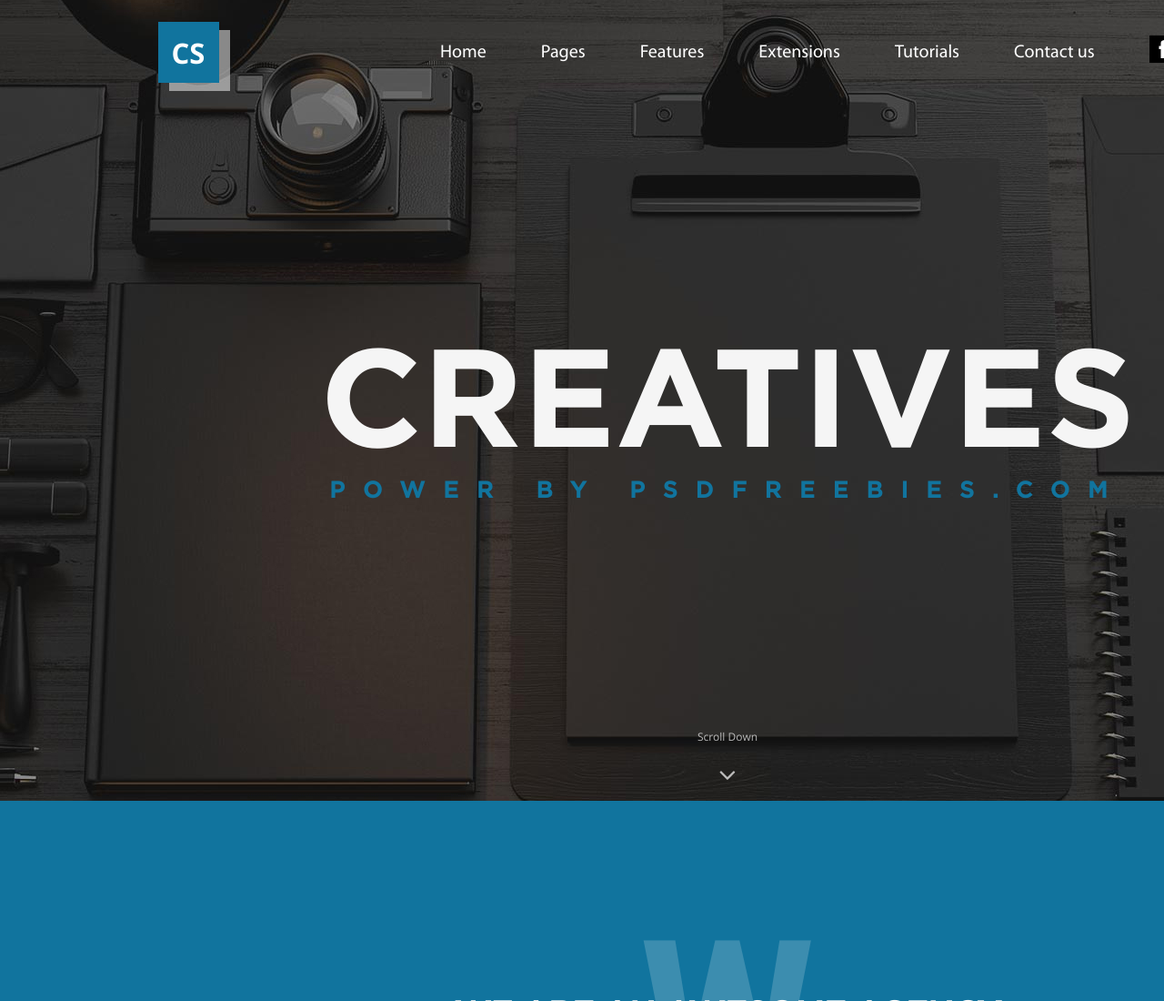
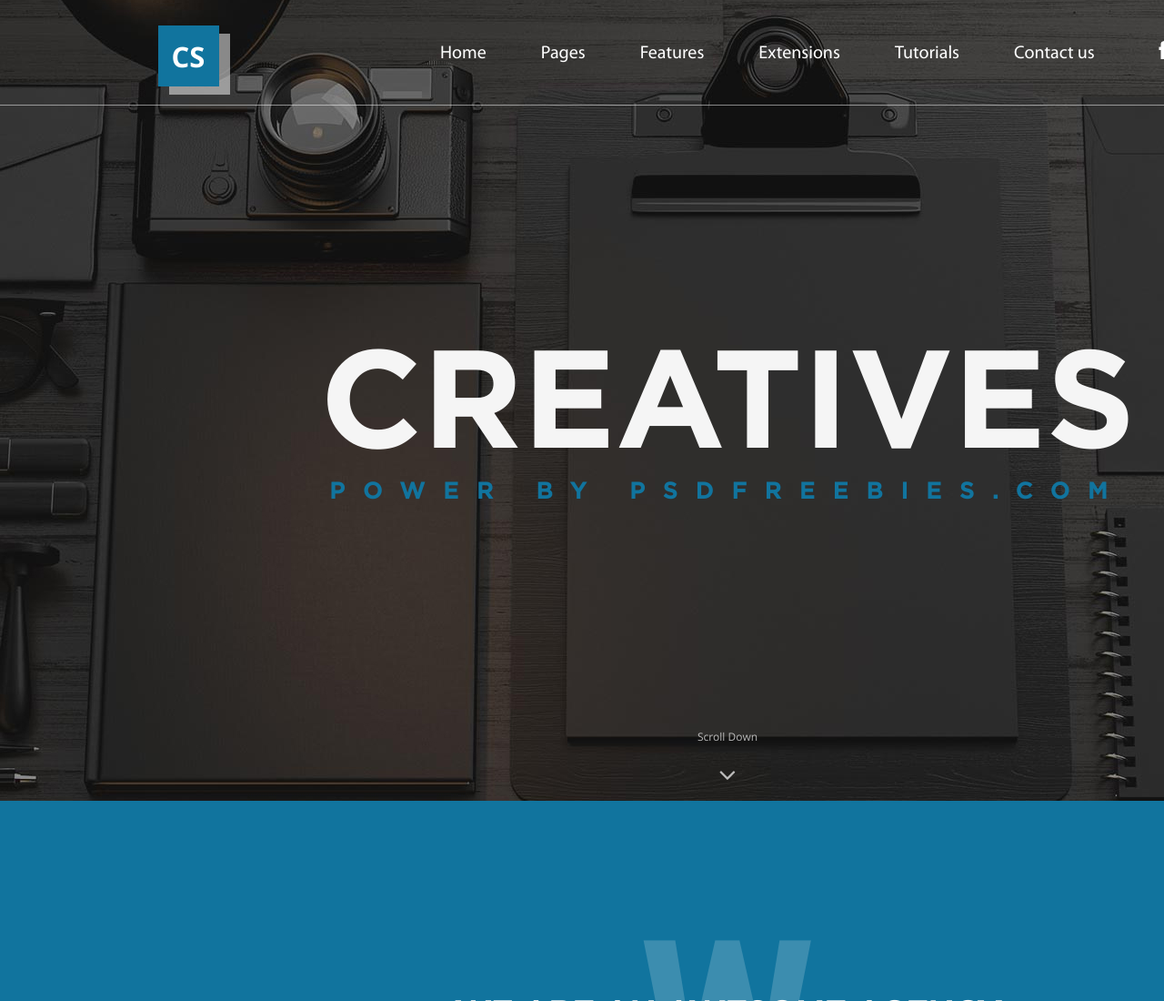
Before and after one commit to Athos627/project_1, a website: page index.html in a window 1280 px wide. Shown: the top 1100 px of the page at 91% size. Drawn offline with nearby package versions, Linux system fonts and the light colour scheme.

Commit message:
changed menu

```diff
--- a/index.html
+++ b/index.html
@@ -14,17 +14,17 @@
 
             <div class="nav">
                 <ul>
-                    <li>Home</li>
-                    <li>Pages</li>
-                    <li>Features</li>
-                    <li>Extensions</li>
-                    <li>Tutorials</li>
-                    <li>Contact us</li>
+                    <li class="menu_home"><a href="#main">Home</a></li>
+                    <li class="menu_pages"><a href="#pages">Pages</a></li>
+                    <li class="menu_features"><a href="#features">Features</a></li>
+                    <li class="menu_extensions"><a href="#blog">Extensions</a></li>
+                    <li class="menu_tutorials"><a href="#tutorials">Tutorials</a></li>
+                    <li class="menu_contact"><a href="#contact">Contact us</a></li>
                     <li>
-                        <img src="img/facebook-icon.png" width="20px" height="20px">
-                        <img src="img/twitter-icon.png" width="20px" height="20px">
-                        <img src="img/skype-icon.png" width="20px" height="20px">
-                        <img src="img/in-icon.png" width="20px" height="20px">
+                        <a href="https://en-gb.facebook.com/"><img src="img/facebook-icon.png" width="20px" height="20px"></a>
+                        <a href="https://twitter.com/"><img src="img/twitter-icon.png" width="20px" height="20px"></a>
+                        <a href="https://www.skype.com/"><img src="img/skype-icon.png" width="20px" height="20px"></a>
+                        <a href="http://www.linkedin.com/"><img src="img/in-icon.png" width="20px" height="20px"></a>
                     </li>
                 </ul>
             </div>
--- a/styles/style.scss
+++ b/styles/style.scss
@@ -72,6 +72,7 @@ body {
   flex-flow: row wrap;
   justify-content: space-evenly;
   align-items: center;
+  border-bottom: 1px solid rgba(255,255,255,0.5);
 }
 
 .icon {
@@ -97,6 +98,7 @@ body {
   display: inline-block;
 
   ul {
+    margin: 0;
     list-style: none;
     display: flex;
     flex-flow: row wrap;
@@ -107,13 +109,24 @@ body {
       padding: 0 30px;
       font-size: 20px;
       font-family: 'MyriadProRegular', sans-serif;
+      padding-bottom: 40px;
+      padding-top: 40px;
+      border-bottom: 6px solid transparent;
+
+    a {
+      text-decoration: none;
+      color: white;
+    }
 
       img {
-        background-color: black;
         padding: 5px;
       }
     }
   }
+}
+
+.menu_home:hover, .menu_pages:hover, .menu_features:hover, .menu_extensions:hover, .menu_tutorials:hover, .menu_contact:hover {
+  border-bottom: 6px solid rgb(17,116,158);
 }
 
 #main {
```
Also changed, not shown: styles/style.css, 1 other file.
